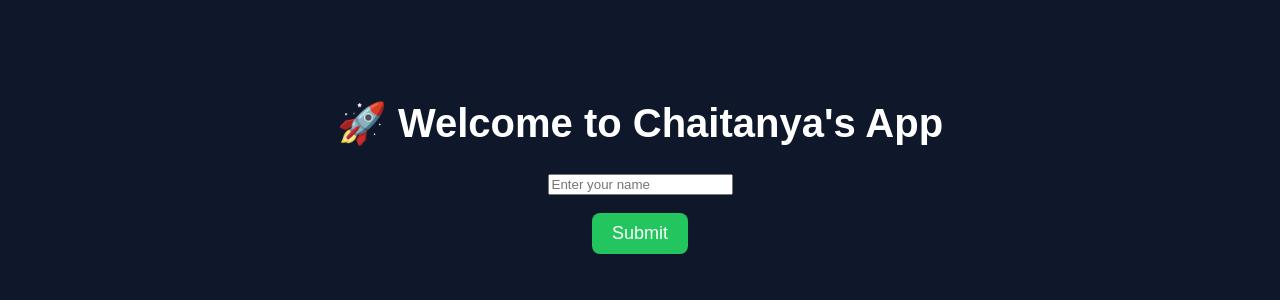
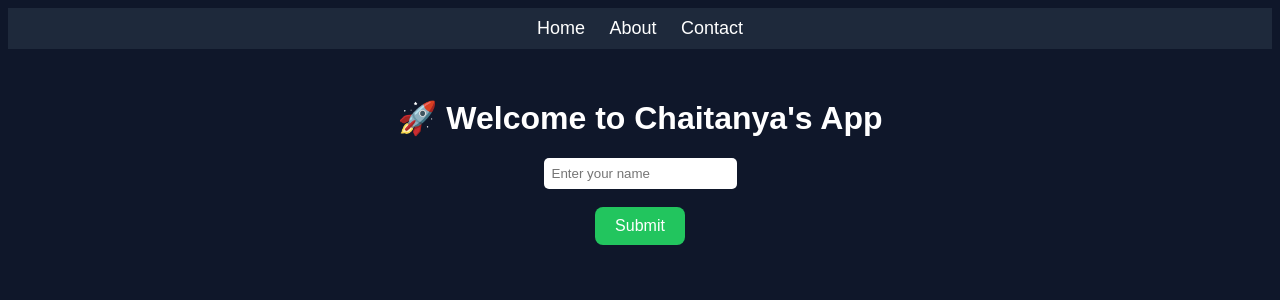
Before and after one commit to chaitanyaO3/my-docker-app, a Flask app: page / in a window 1280 px wide. Shown: the top 300 px of the page. Run offline with Flask 3, Linux system fonts and the light colour scheme.

Commit message:
added about and contact pages

```diff
--- a/app.py
+++ b/app.py
@@ -3,6 +3,7 @@ import os
 
 app = Flask(__name__)
 
+# 🟢 HOME PAGE
 @app.route("/", methods=["GET", "POST"])
 def home():
     name = ""
@@ -13,6 +14,17 @@ def home():
 
     return render_template("index.html", name=name)
 
+# 🟢 ABOUT PAGE
+@app.route("/about")
+def about():
+    return render_template("about.html")
+
+# 🟢 CONTACT PAGE
+@app.route("/contact")
+def contact():
+    return render_template("contact.html")
+
+# 🟢 RUN APP
 if __name__ == "__main__":
     port = int(os.environ.get("PORT", 5000))
     app.run(host="0.0.0.0", port=port)
--- a/templates/index.html
+++ b/templates/index.html
@@ -9,16 +9,30 @@
             text-align: center;
             font-family: Arial;
         }
+        nav {
+            background-color: #1e293b;
+            padding: 10px;
+        }
+        nav a {
+            color: white;
+            margin: 10px;
+            text-decoration: none;
+            font-size: 18px;
+        }
         h1 {
-            margin-top: 100px;
-            font-size: 40px;
+            margin-top: 50px;
+        }
+        input {
+            padding: 8px;
+            border-radius: 5px;
+            border: none;
         }
         button {
             padding: 10px 20px;
             background-color: #22c55e;
             border: none;
             color: white;
-            font-size: 18px;
+            font-size: 16px;
             cursor: pointer;
             border-radius: 8px;
         }
@@ -26,7 +40,14 @@
 </head>
 <body>
 
-     <h1>🚀 Welcome to Chaitanya's App</h1>
+    <!-- 🔥 NAVBAR -->
+    <nav>
+        <a href="/">Home</a>
+        <a href="/about">About</a>
+        <a href="/contact">Contact</a>
+    </nav>
+
+    <h1>🚀 Welcome to Chaitanya's App</h1>
 
     <form method="POST">
         <input type="text" name="username" placeholder="Enter your name" required>
```
Also changed, not shown: templates/about.html (added, +11 -0 lines), templates/contact.html (added, +11 -0 lines).
